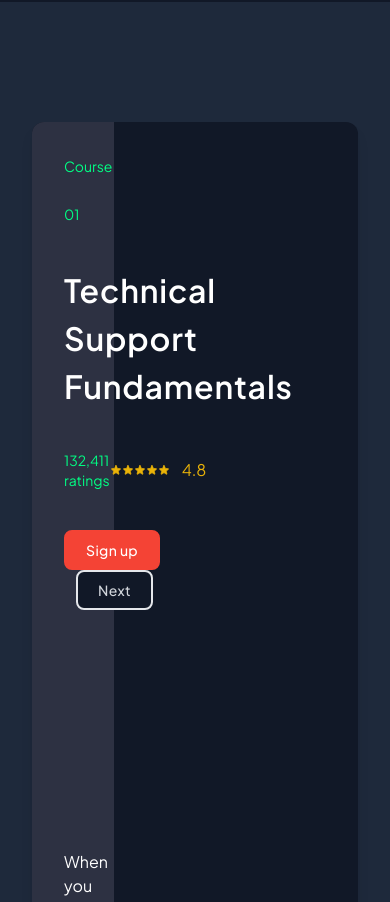
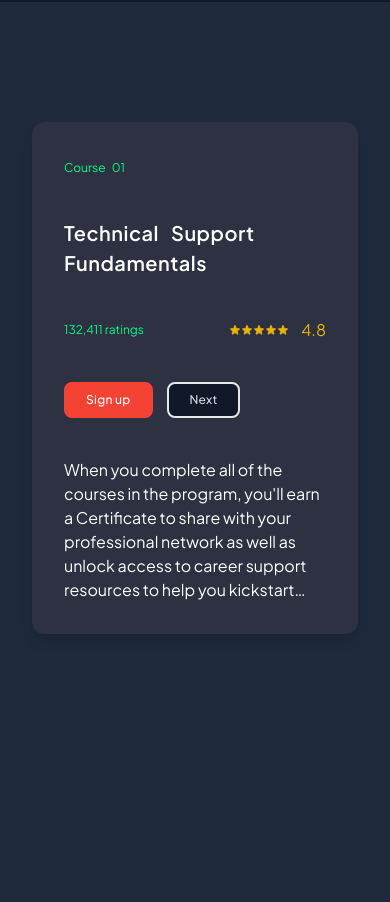
Before and after one commit to kazimorwan498/Creative_for_you-Website-Tailwind_CSS, a website built with Vite: page index.html in a window 390 px wide. Shown: the part 4340-5242 px from the top of the page. After the commit the page ends 5034 px from the top, so only its background shows below. Built offline with nearby package versions, Linux system fonts and the light colour scheme.

Commit message:
complete course 01 left section

```diff
--- a/index.html
+++ b/index.html
@@ -776,26 +776,26 @@
             id="course-1"
         >
             <section
-                class="grid grid-cols-12 h-[850px] rounded-xl overflow-hidden shadow-lg bg-white dark:bg-gray-900"
+                class="grid grid-cols-12 md:h-[850px] rounded-xl overflow-hidden shadow-lg bg-white dark:bg-gray-900"
             >
                 <!-- Course 01 Left Section -->
-                <div class="col-span-3 bg-bunting p-8">
-                    <span class="text-springGreen text-sm"
-                        >Course &nbsp; 01</span
-                    >
+                <div
+                    class="col-span-full md:col-span-4 xl:col-span-3 bg-bunting p-8"
+                >
+                    <span class="text-springGreen text-xs lg:text-sm">
+                        Course &nbsp; 01
+                    </span>
 
                     <h3
-                        class="text-[32px] font-semibold text-white leading-normal tracking-wide mt-10"
+                        class="text-[20px] md:text-[26px] lg:text-[32px] font-semibold text-white leading-normal tracking-wide mt-10"
                     >
-                        Technical <br />
-                        Support <br />
-                        Fundamentals
+                        Technical &nbsp; Support &nbsp; Fundamentals
                     </h3>
 
                     <div class="flex items-center justify-between mt-10">
-                        <span class="text-springGreen text-sm"
-                            >132,411 ratings</span
-                        >
+                        <span class="text-springGreen text-xs lg:text-sm">
+                            132,411 ratings
+                        </span>
 
                         <div class="flex items-center gap-3">
                             <div class="flex">
@@ -878,20 +878,20 @@
                     <div class="space-x-3 mt-10">
                         <!-- Sign up Button -->
                         <button
-                            class="bg-redOrange hover:bg-transparent text-white hover:text-redOrange text-sm font-medium tracking-wide text-nowrap px-5 py-2 border-2 border-redOrange rounded-lg transition-all duration-200 active:scale-95"
+                            class="bg-redOrange hover:bg-transparent text-white hover:text-redOrange text-xs lg:text-sm font-medium tracking-wide text-nowrap px-5 py-2 border-2 border-redOrange rounded-lg transition-all duration-200 active:scale-95"
                         >
                             Sign up
                         </button>
 
                         <!-- Next Button -->
                         <button
-                            class="bg-white dark:bg-gray-900 text-black dark:text-gray-300 hover:text-redOrange dark:hover:text-redOrange text-sm font-medium tracking-wide text-nowrap px-5 py-2 border-2 border-gray-200 hover:border-redOrange dark:hover:border-redOrange rounded-lg transition-all duration-200 active:scale-95"
+                            class="bg-white dark:bg-gray-900 text-black dark:text-gray-300 hover:text-redOrange dark:hover:text-redOrange text-xs lg:text-sm font-medium tracking-wide text-nowrap px-5 py-2 border-2 border-gray-200 hover:border-redOrange dark:hover:border-redOrange rounded-lg transition-all duration-200 active:scale-95"
                         >
                             Next
                         </button>
                     </div>
 
-                    <p class="dark:text-white mt-60">
+                    <p class="text-white mt-10 md:mt-64 line-clamp-6">
                         When you complete all of the courses in the program,
                         you'll earn a Certificate to share with your
                         professional network as well as unlock access to career
```
